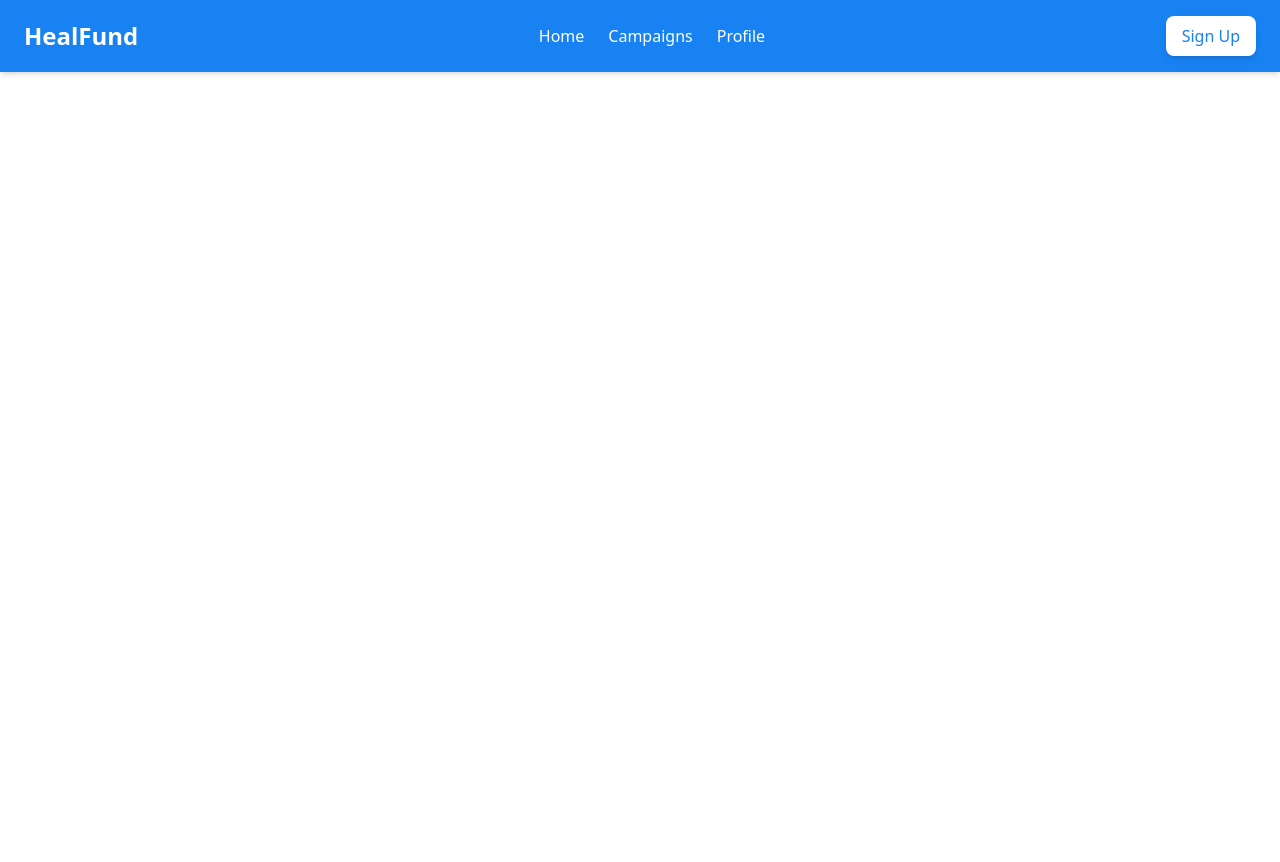
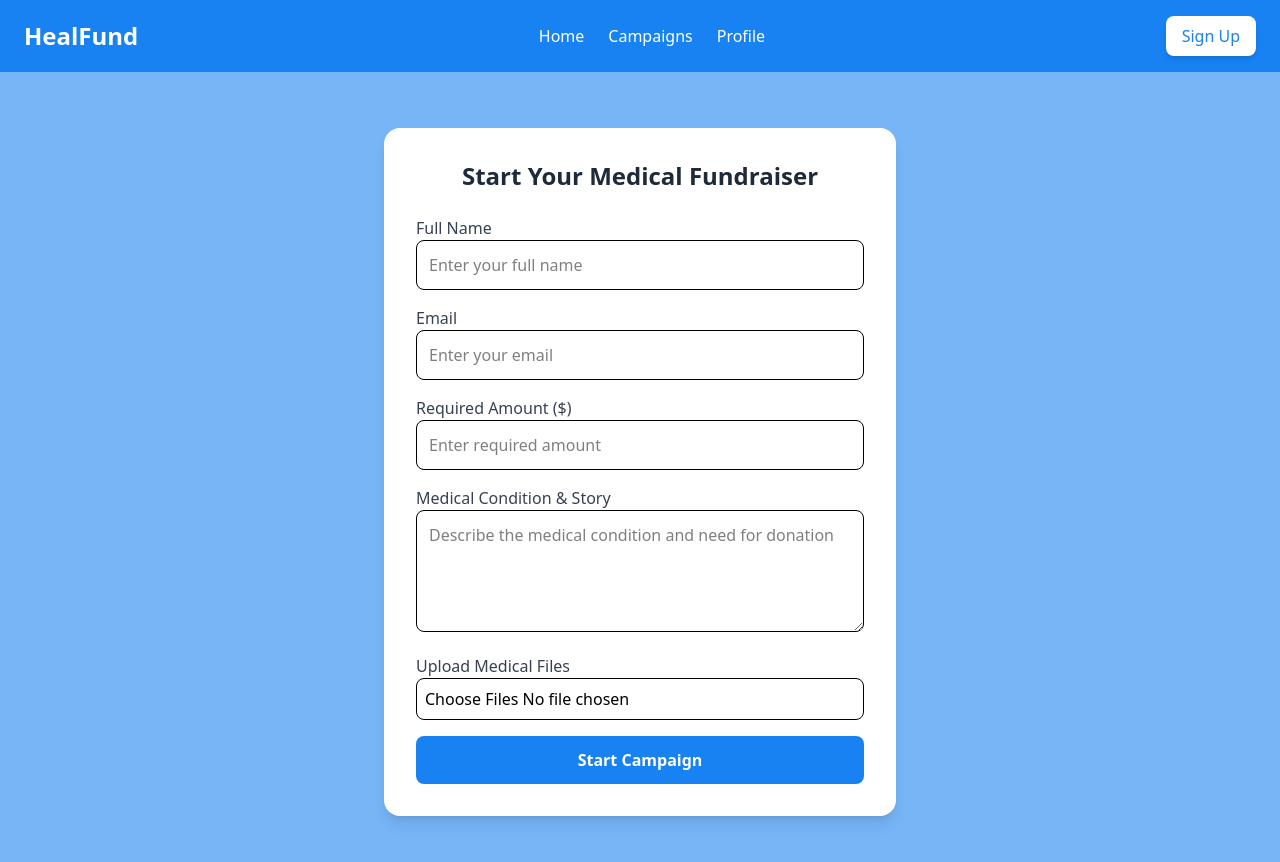
Before and after one commit to BawaskarSiddhesh/fundraiser, a React (Vite) app in the folder client/: page /start-campaign in a window 1280 px wide. Shown: the top 862 px of the page. Before the commit the page ends 800 px from the top, so only its background shows below. Built offline with nearby package versions, Linux system fonts and the light colour scheme.

Commit message:
startcampign page created and route added

```diff
--- a/client/src/App.jsx
+++ b/client/src/App.jsx
@@ -6,6 +6,7 @@ import Donate from "./pages/Donate";
 import Campaigns from "./pages/Campaigns";
 import Dashboard from "./pages/Dashboard";
 import Sisu from './pages/Sisu'
+import StartCampaign from "./pages/StartCampaign";
 const App = () => {
 
   const location = useLocation();
@@ -18,6 +19,7 @@ const App = () => {
         <Route path="/Dashboard" element={<Dashboard />} />
         <Route path='/donate' element={<Donate />} />
         <Route path='/sisu' element={<Sisu />} />
+        <Route path='/start-campaign' element={<StartCampaign />} />
       </Routes>
     </>
   );
--- /dev/null
+++ b/client/src/pages/StartCampaign.jsx
@@ -0,0 +1,105 @@
+import React, { useState } from "react";
+
+const StartCampaign = () => {
+  const [formData, setFormData] = useState({
+    name: "",
+    email: "",
+    amount: "",
+    description: "",
+    files: null,
+  });
+
+  const handleChange = (e) => {
+    const { name, value } = e.target;
+    setFormData({ ...formData, [name]: value });
+  };
+
+  const handleFileChange = (e) => {
+    setFormData({ ...formData, files: e.target.files });
+  };
+
+  const handleSubmit = (e) => {
+    e.preventDefault();
+    console.log("Form submitted:", formData);
+    // You can integrate API calls here to save data
+  };
+
+  return (
+    <div className="min-h-screen flex items-center justify-center bg-[#77b5f7] p-6">
+      <div className="bg-white rounded-2xl shadow-lg p-8 w-full max-w-lg">
+        <h2 className="text-2xl font-semibold text-center text-gray-800 mb-6">
+          Start Your Medical Fundraiser
+        </h2>
+        <form onSubmit={handleSubmit} className="space-y-4">
+          <div>
+            <label className="block text-gray-700 font-medium">Full Name</label>
+            <input
+              type="text"
+              name="name"
+              value={formData.name}
+              onChange={handleChange}
+              required
+              className="w-full p-3 border rounded-lg focus:outline-none focus:ring-2 focus:ring-blue-500"
+              placeholder="Enter your full name"
+            />
+          </div>
+          <div>
+            <label className="block text-gray-700 font-medium">Email</label>
+            <input
+              type="email"
+              name="email"
+              value={formData.email}
+              onChange={handleChange}
+              required
+              className="w-full p-3 border rounded-lg focus:outline-none focus:ring-2 focus:ring-blue-500"
+              placeholder="Enter your email"
+            />
+          </div>
+          <div>
+            <label className="block text-gray-700 font-medium">Required Amount ($)</label>
+            <input
+              type="number"
+              name="amount"
+              value={formData.amount}
+              onChange={handleChange}
+              required
+              className="w-full p-3 border rounded-lg focus:outline-none focus:ring-2 focus:ring-blue-500"
+              placeholder="Enter required amount"
+            />
+          </div>
+          <div>
+            <label className="block text-gray-700 font-medium">Medical Condition & Story</label>
+            <textarea
+              name="description"
+              value={formData.description}
+              onChange={handleChange}
+              required
+              className="w-full p-3 border rounded-lg focus:outline-none focus:ring-2 focus:ring-blue-500"
+              placeholder="Describe the medical condition and need for donation"
+              rows="4"
+            />
+          </div>
+          <div>
+            <label className="block text-gray-700 font-medium">Upload Medical Files</label>
+            <input
+              type="file"
+              name="files"
+              onChange={handleFileChange}
+              multiple
+              required
+              className="w-full p-2 border rounded-lg focus:outline-none focus:ring-2 focus:ring-blue-500"
+            />
+          </div>
+          <button
+            type="submit"
+            className="w-full bg-[#1882f2] text-white font-semibold py-3 rounded-lg hover:bg-blue-700 transition duration-300"
+          >
+            Start Campaign
+          </button>
+        </form>
+      </div>
+    </div>
+  );
+};
+
+export default StartCampaign;
```
